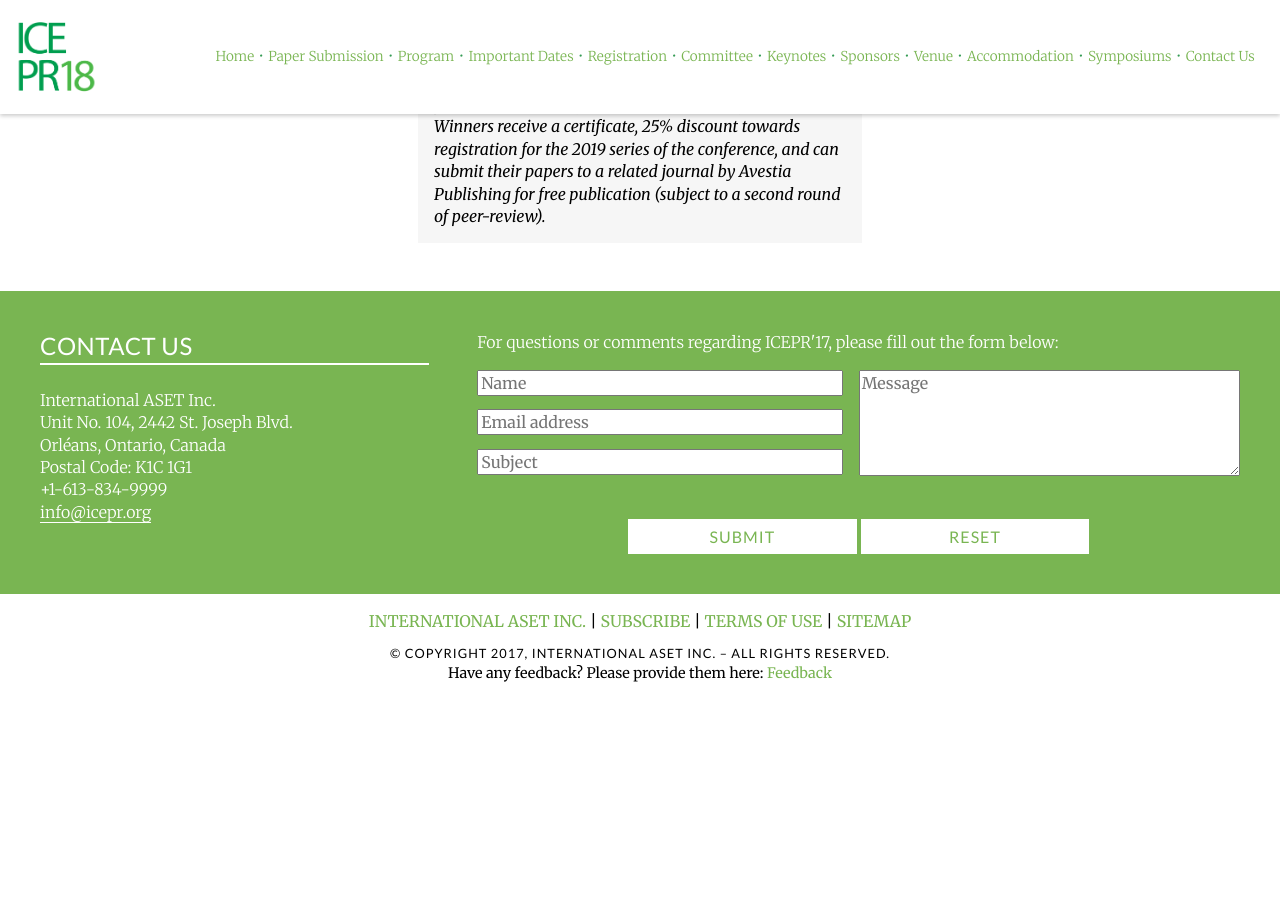
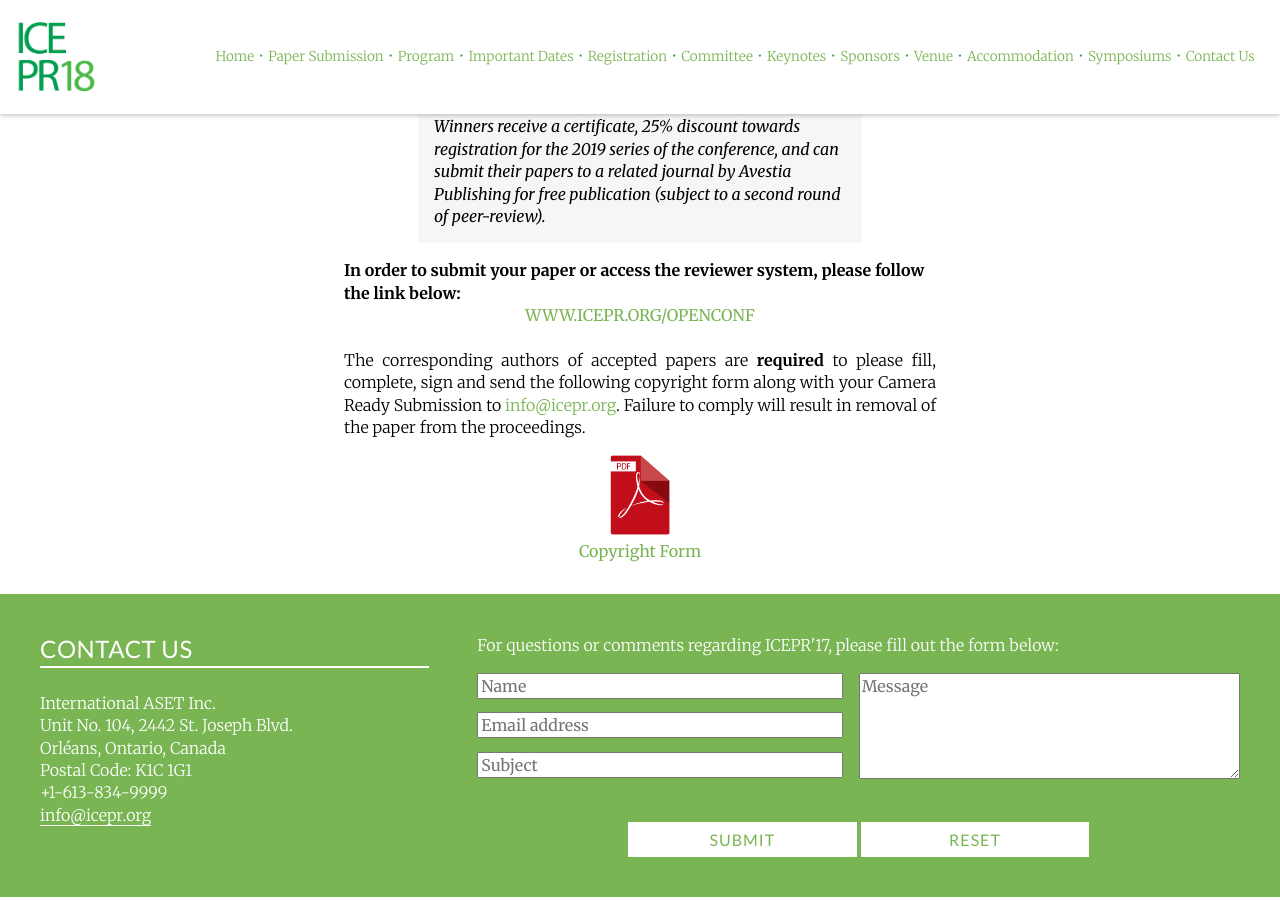
Before and after one commit to intaset/icepr, a Jekyll site: the page built from papers.html, in a window 1280 px wide and 900 px high, scrolled down 2592 px. Built offline with Jekyll 4.4.1, drawn with Linux system fonts in a browser that asks for light colours; nearby versions of some CDN libraries; Markdown is read by kramdown in place of the engine named in the settings; comment, search, counter and statistics services are not loaded; before the commit the page ends 3291 px from its top, so only the background shows below that.

Commit message:
made corrections to paper page

```diff
--- a/papers.html
+++ b/papers.html
@@ -86,12 +86,12 @@ keyword: environment conference, biofuels conference, desalination conference, w
 
     <blockquote>Two best paper awards will be conferred to author(s) of the papers that receive the highest rank during the peer-review and by the respected session chairs. Only papers presented at the conference will be eligible for this award. Winners receive a certificate, 25% discount towards registration for the 2019 series of the conference, and can submit their papers to a related journal by Avestia Publishing for free publication (subject to a second round of peer-review).</blockquote>
 
-   	<!-- <p class="bold">In order to submit your paper or access the reviewer system, please follow the link below:</p>
+   	<p class="bold">In order to submit your paper or access the reviewer system, please follow the link below:</p>
 
 	<center><a href="../openconf/" class="body-link allcaps">www.icepr.org/openconf</a></center><br>
 
     <p class="body">The corresponding authors of accepted papers are <b>required</b> to please fill, complete, sign and send the following copyright form along with your Camera Ready Submission to <a href="mailto:info@icepr.org" class="body-link">info@icepr.org</a>. Failure to comply will result in removal of the paper from the proceedings.</p>
 
-	<center><a href="../ICEPR18_CopyrightForm.pdf" class="body-link"><img src="../img/pdf.png" width="80px"><br>Copyright Form</a></center> -->
+	<center><a href="../ICEPR18_CopyrightForm.pdf" class="body-link"><img src="../img/pdf.png" width="80px"><br>Copyright Form</a></center>
   </div>
   </div>
```
Also changed, not shown: 1 other file.
